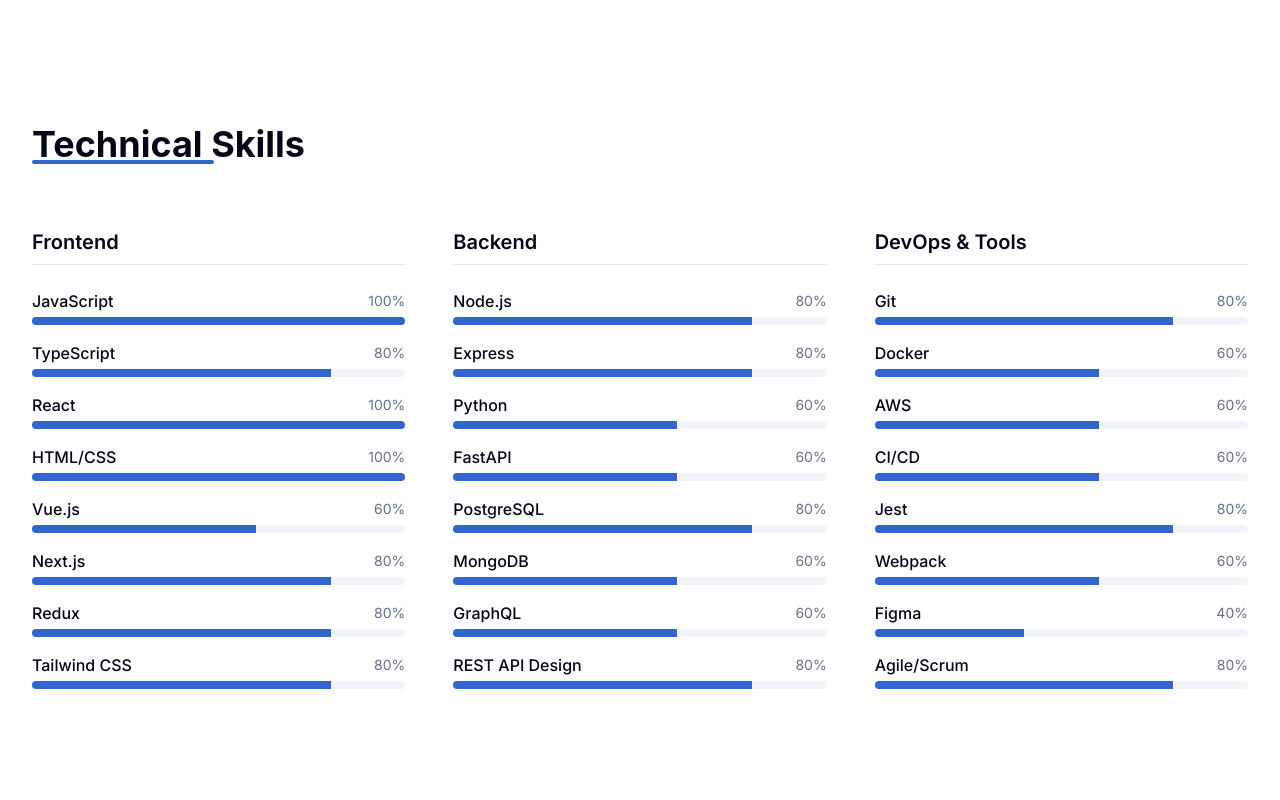
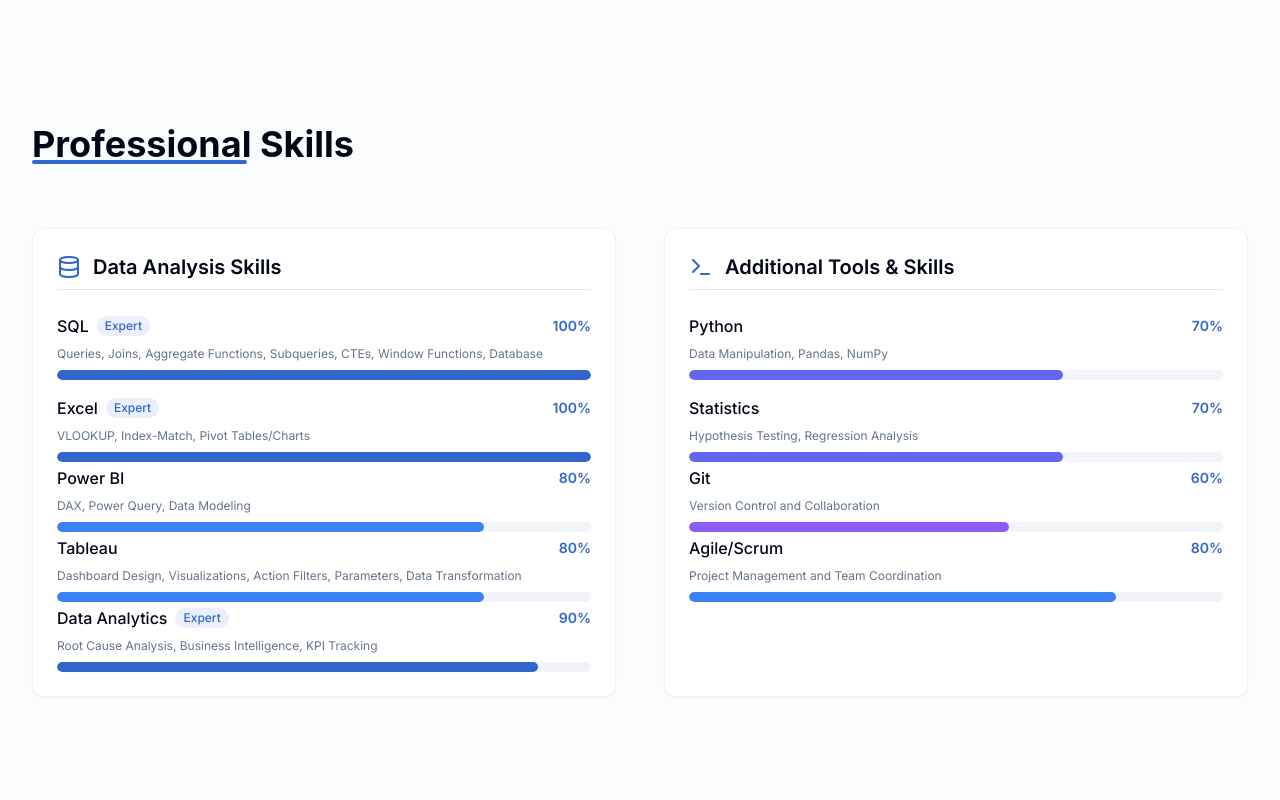
Before and after one commit to AmithGowda04/amithgowdaportfolio, a React (Vite) app: page / in a window 1280 px wide. Shown: the part 2940-3740 px from the top of the page. Built offline with nearby package versions, Linux system fonts and the light colour scheme.

Commit message:
Implement data analyst skills chart
Implements a skills chart for a data analyst profile, including data analysis skills and additional tools.

```diff
--- a/src/components/Skills.tsx
+++ b/src/components/Skills.tsx
@@ -1,55 +1,77 @@
+
 import React, { useEffect, useState, useRef } from "react";
 import { cn } from "@/lib/utils";
+import { Database, LineChart, PieChart, Table2, Terminal, GitBranch, FileSpreadsheet, BarChartBig, Brain, Users } from "lucide-react";
 
 interface SkillCategory {
   name: string;
+  icon: React.ReactNode;
   skills: Skill[];
 }
 
 interface Skill {
   name: string;
-  level: number; // 1-5
+  level: number; // Percentage from 0-100
+  description?: string;
 }
 
 // You can modify the skills and their levels here
 const skillCategories: SkillCategory[] = [
   {
-    name: "Frontend",
+    name: "Data Analysis Skills",
+    icon: <Database className="h-6 w-6 text-primary" />,
     skills: [
-      { name: "JavaScript", level: 5 },
-      { name: "TypeScript", level: 4 },
-      { name: "React", level: 5 },
-      { name: "HTML/CSS", level: 5 },
-      { name: "Vue.js", level: 3 },
-      { name: "Next.js", level: 4 },
-      { name: "Redux", level: 4 },
-      { name: "Tailwind CSS", level: 4 },
+      {
+        name: "SQL",
+        level: 100,
+        description: "Queries, Joins, Aggregate Functions, Subqueries, CTEs, Window Functions, Database"
+      },
+      {
+        name: "Excel",
+        level: 100,
+        description: "VLOOKUP, Index-Match, Pivot Tables/Charts"
+      },
+      {
+        name: "Power BI",
+        level: 80,
+        description: "DAX, Power Query, Data Modeling"
+      },
+      {
+        name: "Tableau",
+        level: 80,
+        description: "Dashboard Design, Visualizations, Action Filters, Parameters, Data Transformation"
+      },
+      {
+        name: "Data Analytics",
+        level: 90,
+        description: "Root Cause Analysis, Business Intelligence, KPI Tracking"
+      },
     ]
   },
   {
-    name: "Backend",
+    name: "Additional Tools & Skills",
+    icon: <Terminal className="h-6 w-6 text-primary" />,
     skills: [
-      { name: "Node.js", level: 4 },
-      { name: "Express", level: 4 },
-      { name: "Python", level: 3 },
-      { name: "FastAPI", level: 3 },
-      { name: "PostgreSQL", level: 4 },
-      { name: "MongoDB", level: 3 },
-      { name: "GraphQL", level: 3 },
-      { name: "REST API Design", level: 4 },
-    ]
-  },
-  {
-    name: "DevOps & Tools",
-    skills: [
-      { name: "Git", level: 4 },
-      { name: "Docker", level: 3 },
-      { name: "AWS", level: 3 },
-      { name: "CI/CD", level: 3 },
-      { name: "Jest", level: 4 },
-      { name: "Webpack", level: 3 },
-      { name: "Figma", level: 2 },
-      { name: "Agile/Scrum", level: 4 },
+      {
+        name: "Python",
+        level: 70,
+        description: "Data Manipulation, Pandas, NumPy"
+      },
+      {
+        name: "Statistics",
+        level: 70,
+        description: "Hypothesis Testing, Regression Analysis"
+      },
+      {
+        name: "Git",
+        level: 60,
+        description: "Version Control and Collaboration"
+      },
+      {
+        name: "Agile/Scrum",
+        level: 80,
+        description: "Project Management and Team Coordination"
+      },
     ]
   }
 ];
@@ -81,21 +103,37 @@ const SkillBar = ({ skill }: { skill: Skill }) => {
   }, []);
 
   return (
-    <div className="space-y-1 group" ref={barRef}>
+    <div className="space-y-2 group mb-4" ref={barRef}>
       <div className="flex justify-between items-center">
-        <span className="font-medium">{skill.name}</span>
-        <span className="text-sm text-muted-foreground">
-          {skill.level * 20}%
+        <div className="font-medium flex items-center gap-2">
+          <span>{skill.name}</span>
+          {skill.level >= 90 && (
+            <span className="bg-primary/10 text-primary text-xs px-2 py-0.5 rounded-full">
+              Expert
+            </span>
+          )}
+        </div>
+        <span className="text-sm font-semibold text-primary">
+          {skill.level}%
         </span>
       </div>
-      <div className="w-full h-2 bg-secondary rounded-full overflow-hidden">
+
+      {skill.description && (
+        <p className="text-xs text-muted-foreground mb-1.5">{skill.description}</p>
+      )}
+
+      <div className="w-full h-2.5 bg-secondary rounded-full overflow-hidden">
         <div
           className={cn(
-            "h-full bg-primary origin-left transition-all duration-1000 ease-out-expo",
-            isVisible ? "w-[" + skill.level * 20 + "%]" : "w-0"
+            "h-full rounded-full transition-all duration-1000 ease-out-expo",
+            isVisible ? "" : "w-0",
+            skill.level >= 90 ? "bg-primary" :
+            skill.level >= 80 ? "bg-blue-500" :
+            skill.level >= 70 ? "bg-indigo-500" :
+            "bg-violet-500"
           )}
           style={{
-            width: isVisible ? `${skill.level * 20}%` : "0%",
+            width: isVisible ? `${skill.level}%` : "0%",
           }}
         />
       </div>
@@ -103,26 +141,54 @@ const SkillBar = ({ skill }: { skill: Skill }) => {
   );
 };
 
+const SkillIcon = ({ name }: { name: string }) => {
+  switch (name) {
+    case "SQL":
+      return <Database className="h-5 w-5 text-indigo-600" />;
+    case "Excel":
+      return <FileSpreadsheet className="h-5 w-5 text-green-600" />;
+    case "Power BI":
+      return <PieChart className="h-5 w-5 text-yellow-600" />;
+    case "Tableau":
+      return <BarChartBig className="h-5 w-5 text-blue-600" />;
+    case "Data Analytics":
+      return <LineChart className="h-5 w-5 text-purple-600" />;
+    case "Python":
+      return <Terminal className="h-5 w-5 text-blue-600" />;
+    case "Statistics":
+      return <Table2 className="h-5 w-5 text-red-600" />;
+    case "Git":
+      return <GitBranch className="h-5 w-5 text-orange-600" />;
+    case "Agile/Scrum":
+      return <Users className="h-5 w-5 text-teal-600" />;
+    default:
+      return <Brain className="h-5 w-5 text-primary" />;
+  }
+};
+
 const Skills = () => {
   return (
-    <section id="skills" className="py-20">
+    <section id="skills" className="py-20 bg-muted/30">
       <div className="section-container">
         <h2 className="section-title mb-16 animate-fade-up">
-          Technical Skills
+          Professional Skills
         </h2>
 
-        <div className="grid grid-cols-1 md:grid-cols-2 lg:grid-cols-3 gap-12">
+        <div className="grid grid-cols-1 md:grid-cols-2 gap-12">
           {skillCategories.map((category, index) => (
             <div
               key={index}
-              className="animate-fade-up"
+              className="animate-fade-up bg-card rounded-xl shadow-sm p-6 border border-border/50"
               style={{ animationDelay: `${0.1 + index * 0.1}s` }}
             >
-              <h3 className="text-xl font-semibold mb-6 pb-2 border-b">
-                {category.name}
-              </h3>
+              <div className="flex items-center gap-3 mb-6 pb-2 border-b">
+                {category.icon}
+                <h3 className="text-xl font-semibold">
+                  {category.name}
+                </h3>
+              </div>
 
-              <div className="space-y-4">
+              <div className="space-y-1">
                 {category.skills.map((skill, skillIndex) => (
                   <SkillBar
                     key={skillIndex}
```
